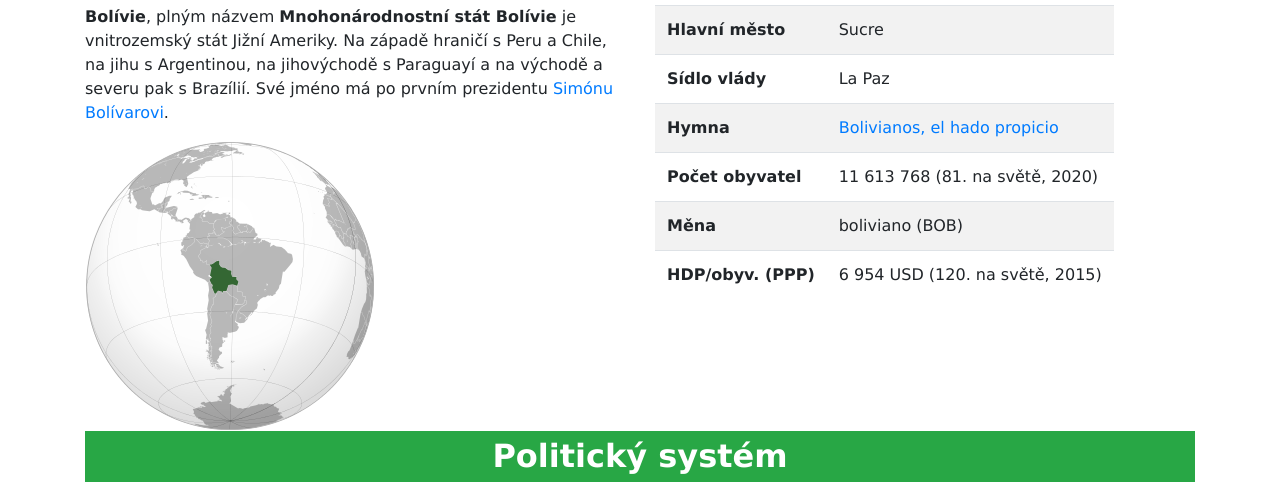
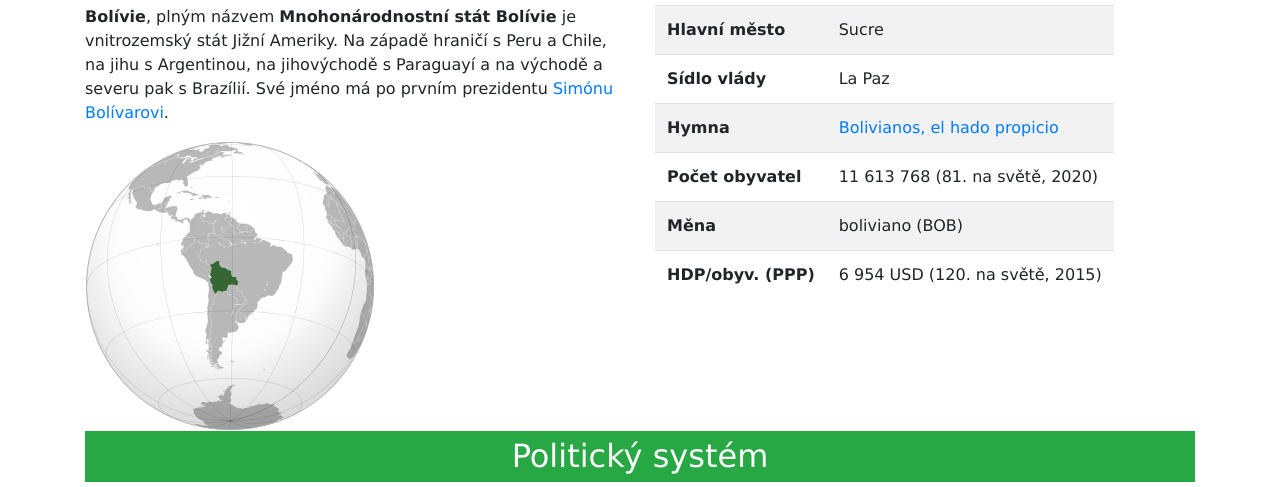
Before and after one commit to Adam1907/Projekt-Bolivie, a plain HTML site: page index.html in a window 1280 px wide. Shown: the part 279-766 px from the top of the page. Drawn offline with nearby package versions, Linux system fonts and the light colour scheme.

Commit message:
Presunuti indexu

```diff
--- a/html/index.html
+++ b/index.html
@@ -112,7 +112,7 @@
 
 
 
-    <h2 class="bg-success text-center"><b>Politický systém</b></h1>
+    <h2 class="bg-success text-center">Politický systém</h1>
       <div class="row">
         <div class="col">
       <p>Ústava definuje Bolívii jako jednotný, sociální, právní a demokratický stát prezidentského typu. Existuje 5 úrovní výkonu moci:
@@ -149,7 +149,7 @@
 
 
 
-              </div>
+            </div>
               <div class="container mt-3 mb-5">
               <h2 class="bg-success text-center" id="">Obyvatelstvo</h2>
                 <p>Bolívie je zvláštní tím, že více než polovinu jejího obyvatelstva (59 %) tvoří indiáni, zejména Kečuové (30 %) a Ajmarové (25 %).
--- a/js/main.js
+++ b/js/main.js
@@ -1,4 +1,3 @@
 $(function(){
 
-
 });
```
